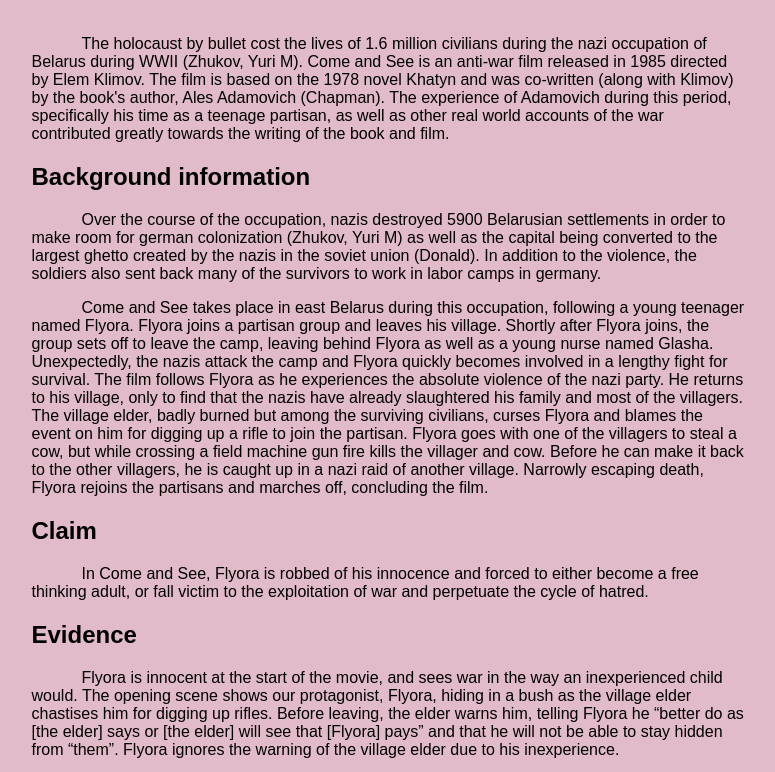
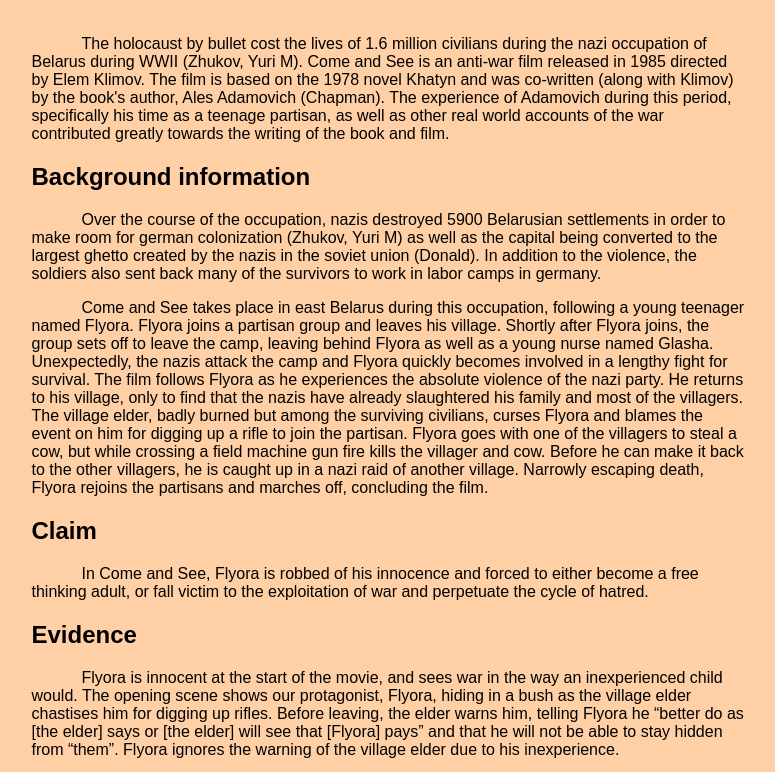
Before and after one commit to troddy-jpg/troddy-jpg.github.io, a plain HTML site: page SubPage1.html in a window 1280 px wide. Shown: the part 228-1000 px from the top of the page, without its empty margins (251-1026 px from the left). Drawn offline with Linux system fonts and the light colour scheme; grey boxes are pictures that could not be loaded.

Commit message:
Changed bc color in praying in youth subpage, added intro paragraph on homepage, made some notes about what to do next

```diff
--- a/SubPage1.html
+++ b/SubPage1.html
@@ -14,7 +14,7 @@
 	</div>
 </head>
 
-<body id = "essay-body"style = "background-color: #E1BBC9">
+<body id = "essay-body"style = "background-color: #FFD0A5">
 	<div id= "essay">
 		<h1 class = "name">Paying in Youth</h1>
 			<p class = "intro">The holocaust by bullet cost the lives of 1.6 million civilians during the nazi occupation of Belarus during WWII (Zhukov, Yuri M). Come and See is an anti-war film released in 1985 directed by Elem Klimov. The film is based on the 1978 novel Khatyn and was co-written (along with Klimov) by the book's author, Ales Adamovich (Chapman). The experience of Adamovich during this period, specifically his time as a teenage partisan, as well as other real world accounts of the war contributed greatly towards the writing of the book and film.</p>
```
Also changed, not shown: index.html (+11 -1 lines).
